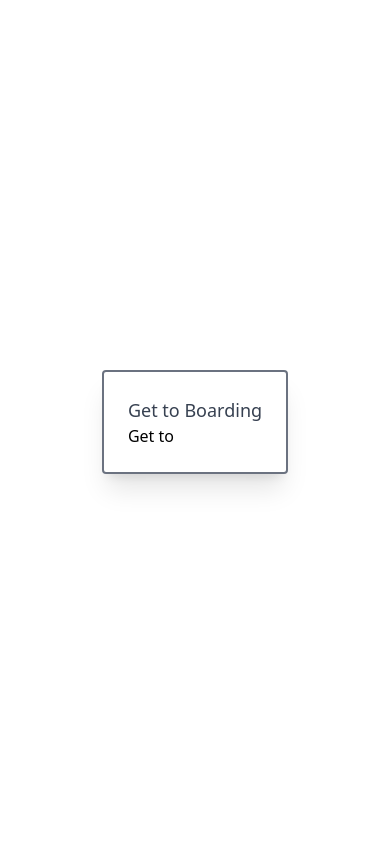
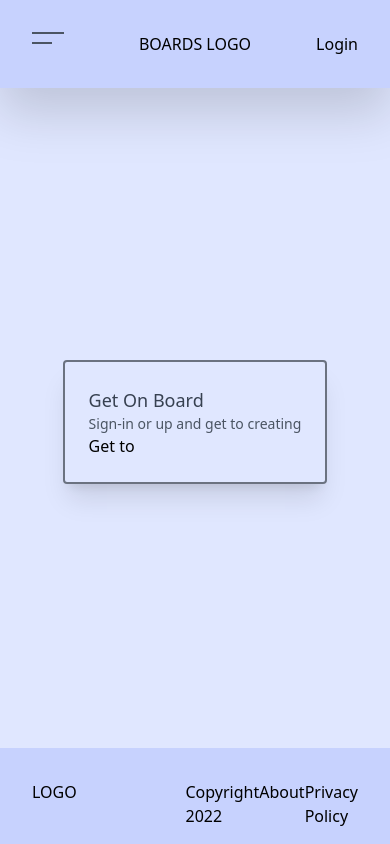
Before and after one commit to zacharyad/Boards, a Next.js app: page / in a window 390 px wide. Built offline with nearby package versions, Linux system fonts and the light colour scheme.

Commit message:
Working responsive navebar w/ hambuger toggle by clicking off modal, and basic page routing, Layout barely fleshed out

```diff
--- /dev/null
+++ b/src/components/Footer.tsx
@@ -0,0 +1,18 @@
+
+import type { NextPage } from "next";
+import Link from 'next/link'
+
+const Footer: NextPage = () => {
+  return (
+            <footer className="flex align-center fixed bottom-0 p-8 bg-indigo-200 min-w-full h-24 ">
+                <div className="basis-3/4">LOGO</div>
+                <div className="flex basis-1/4 justify-around space-between grow max-w-xs">
+                    <p>Copyright 2022</p>
+                    <p>About</p>
+                    <p>Privacy Policy</p>
+                </div>
+            </footer>
+        );
+};
+
+export default Footer;
--- /dev/null
+++ b/src/components/Layout.tsx
@@ -0,0 +1,12 @@
+import Navbar from './Navbar'
+import Footer from './Footer'
+
+export default function Layout({ children }) {
+  return (
+    <>
+      <Navbar />
+        <main>{children}</main>
+      <Footer />
+    </>
+  )
+}
--- /dev/null
+++ b/src/components/Navbar.tsx
@@ -0,0 +1,44 @@
+import {useState} from 'react'
+import type { NextPage } from "next";
+import Link from 'next/link'
+
+const Navbar: NextPage = () => {
+    const [isModal, setModal] = useState(false)
+
+    function toggleModal(){
+        isModal ? setModal(!isModal) : setModal(!isModal)
+    }
+  return (
+    <>
+        <div onClick={toggleModal} className={`${!isModal ? "hidden" : ""} absolute top-0 left-0 w-full h-full bg-white opacity-80 bg-blur-lg`}></div>
+
+        <nav className={`${isModal ? "pb-48" : ""} flex justify-around drop-shadow-2xl fixed top-0 p-8 bg-indigo-200 min-w-full`}>
+            <div className=" justify-around basis-1/4 hidden md:flex">
+                <Link href="/about">About</Link>
+                <Link href="/contact">Contact</Link>
+            </div>
+            <div onClick={toggleModal} className="flex basis-1/4 md:hidden">
+                <div className="space-y-2">
+                    <span className="block w-8 h-0.5 bg-gray-600"></span>
+                    <span className="block w-5 h-0.5 bg-gray-600"></span>
+                </div>
+                <div className='min-w-max min-h-max bg-white z-2 absolute top-0 right-0'></div>
+                <div className={`${isModal ? "flex" : "hidden"} relative top-16 bg-indigo-400 flex-col content-center`}>
+                    <Link href="/about">About</Link>
+                    <Link href="/contact">Contact</Link>
+                </div>
+            </div>
+
+            <div className="flex basis-1/2 justify-center">
+                <h1 className="">BOARDS LOGO</h1>
+            </div>
+
+            <ul className="flex justify-end basis-1/4">
+                <Link href="/auth">Login</Link>
+            </ul>
+        </nav>
+    </>
+        );
+};
+
+export default Navbar;
--- a/src/components/StyleCard.tsx
+++ b/src/components/StyleCard.tsx
@@ -9,7 +9,7 @@ const StyleCard =  ({
     linkPath,
   }: StyleCardWithLink) => {
     return (
-      <section className="flex flex-col justify-center rounded border-2 border-gray-500 p-6 shadow-xl duration-500 motion-safe:hover:scale-105">
+      <section className="flex flex-col  justify-center rounded border-2 border-gray-500 p-6 shadow-xl duration-500 motion-safe:hover:scale-105">
         <h2 className="text-lg text-gray-700">{name}</h2>
         <p className="text-sm text-gray-600">{desc}</p>
         <Link
--- /dev/null
+++ b/src/pages/about.tsx
@@ -0,0 +1,13 @@
+
+import type { NextPage } from "next";
+
+
+const about: NextPage = () => {
+  return (
+    <>
+      <h1>The about page</h1>
+    </>
+  );
+};
+
+export default about;
--- a/src/pages/auth.tsx
+++ b/src/pages/auth.tsx
@@ -9,7 +9,7 @@ const Auth: NextPage = () => {
   return (
     <>
       <section className="container mx-auto flex min-h-screen flex-col items-center justify-center p-4">
-      <AuthCard name={authType} desc={"Login with a magic link send to you email. You will be redirected to your dashboard."} />
+        <AuthCard name={authType} desc={"Login with a magic link send to you email. You will be redirected to your dashboard."} />
       </section>
     </>
   );
--- /dev/null
+++ b/src/pages/contact.tsx
@@ -0,0 +1,13 @@
+
+import type { NextPage } from "next";
+
+
+const contact: NextPage = () => {
+  return (
+    <>
+      <h1>This is the contact page, yet to be build</h1>
+    </>
+  );
+};
+
+export default contact;
--- a/src/pages/index.tsx
+++ b/src/pages/index.tsx
@@ -2,19 +2,22 @@ import type { NextPage } from "next";
 import Link from 'next/link'
 import Head from "next/head";
 import StyleCard from "../components/StyleCard"
+import Layout from "../components/Layout";
 
-const Home: NextPage = () => {
+const Home: NextPage = ({ Component, pageProps }) => {
   return (
-    <>
+    <Layout>
       <Head>
         <title>Boards</title>
       </Head>
 
-      <main className="container mx-auto flex min-h-screen flex-col items-center justify-center p-4">
-       <StyleCard name="Get to Boarding"  description="Sign-in or up and get to creating"
-  linkPath="/auth" />
+      <main {...pageProps} className="container mx-auto flex max-h-screen min-h-screen min-w-full flex-col items-center justify-center bg-indigo-100">
+        <StyleCard name="Get On Board"
+                  desc="Sign-in or up and get to creating"
+                  linkPath="/auth"/>
       </main>
-    </>
+    </Layout>
+
   );
 };
 
```
Also changed, not shown: 1 other file (tests, documents, lock files or other folders).
